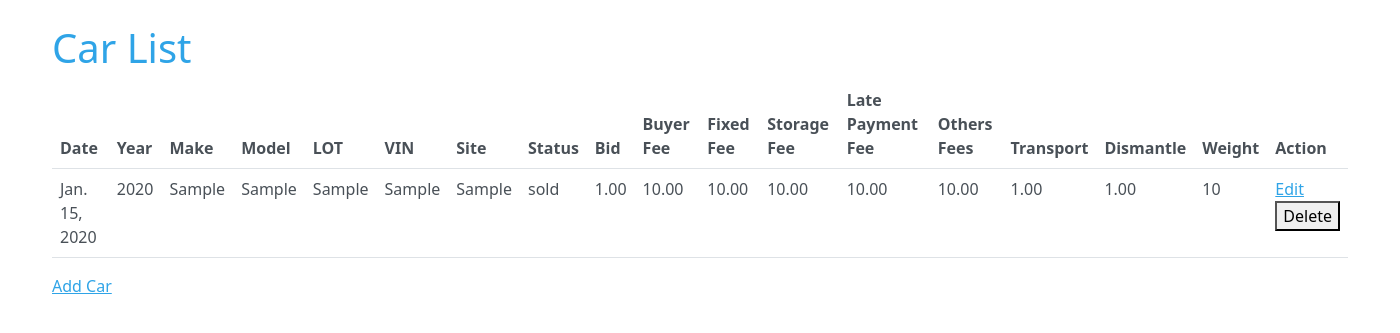
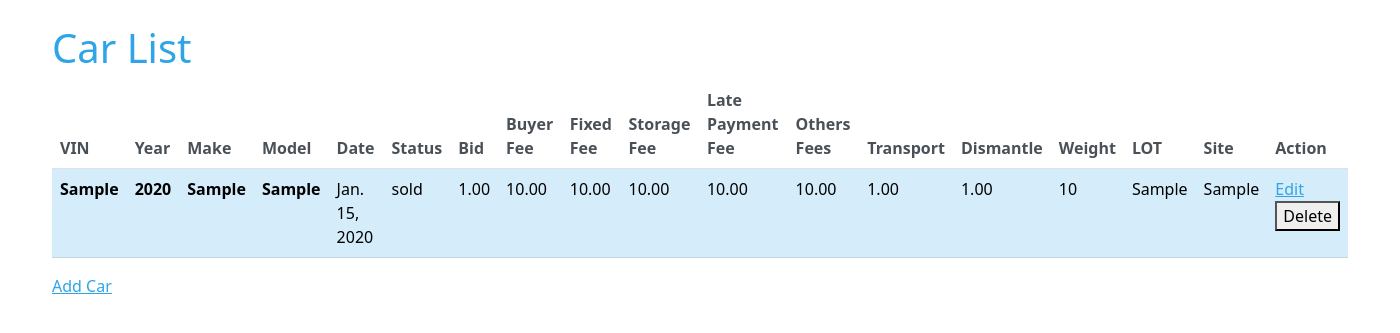
Before and after one commit to alexsteeve/Management-System, a Django app: page / in a window 1400 px wide. Shown: the top 333 px of the page. Run offline with Django 4.2, Linux system fonts and the light colour scheme; tables that the repository leaves empty hold one stand-in row (values such as "Sample post"); some libraries are stand-ins or nearby versions.

Commit message:
ajuste de css

```diff
--- a/cars/templates/base.html
+++ b/cars/templates/base.html
@@ -8,7 +8,7 @@
     {% block extra_head %}{% endblock %}
     <title>{% block title %}Cars Management{% endblock %}</title>
     <link rel="stylesheet" href="{% static 'css/bootstrap.min.css' %}">
-    <!-- <link rel="stylesheet" href="{% static 'css/style.css' %}"> -->
+    <link rel="stylesheet" href="{% static 'css/style.css' %}">
 </head>
 <body>
     <div class="container mt-4">
--- a/cars/templates/car_list.html
+++ b/cars/templates/car_list.html
@@ -4,16 +4,14 @@
 
 {% block content %}
 <h1>Car List</h1>
-  <table class="table">
+  <table class="table table-hover">
     <thead>
       <tr>
-        <th scope="col">Date</th>
+        <th scope="col">VIN</th>
         <th scope="col">Year</th>
         <th scope="col">Make</th>
         <th scope="col">Model</th>
-        <th scope="col">LOT</th>
-        <th scope="col">VIN</th>
-        <th scope="col">Site</th>
+        <th scope="col">Date</th>
         <th scope="col">Status</th>
         <th scope="col">Bid</th>
         <th scope="col">Buyer Fee</th>
@@ -24,19 +22,19 @@
         <th scope="col">Transport</th>
         <th scope="col">Dismantle</th>
         <th scope="col">Weight</th>
+        <th scope="col">LOT</th>
+        <th scope="col">Site</th>
         <th scope="col">Action</th>
       </tr>
     </thead>
     <tbody>
       {% for car in cars %}
-      <tr>
+      <tr class="table-primary">
+        <th>{{ car.VIN }}</th>
+        <th>{{ car.year }}</th>
+        <th>{{ car.make }}</th>
+        <th>{{ car.model }}</th>
         <td>{{ car.date }}</td>
-        <td>{{ car.year }}</td>
-        <td>{{ car.make }}</td>
-        <td>{{ car.model }}</td>
-        <td>{{ car.LOT }}</td>
-        <td>{{ car.VIN }}</td>
-        <td>{{ car.site }}</td>
         <td>{{ car.status }}</td>
         <td>{{ car.bid }}</td>
         <td>{{ car.buyer_fee }}</td>
@@ -47,6 +45,8 @@
         <td>{{ car.transport }}</td>
         <td>{{ car.dismantle }}</td>
         <td>{{ car.weight }}</td>
+        <td>{{ car.LOT }}</td>
+        <td>{{ car.site }}</td>
         <td>
           <a href="{% url 'car_update' car.id %}">Edit</a>
           <form action="{% url 'car_delete' car.id %}" method="post">
--- /dev/null
+++ b/static/css/style.css
@@ -0,0 +1,4 @@
+.sub-entry {
+    width: 50%;
+    float: left;
+}
```
